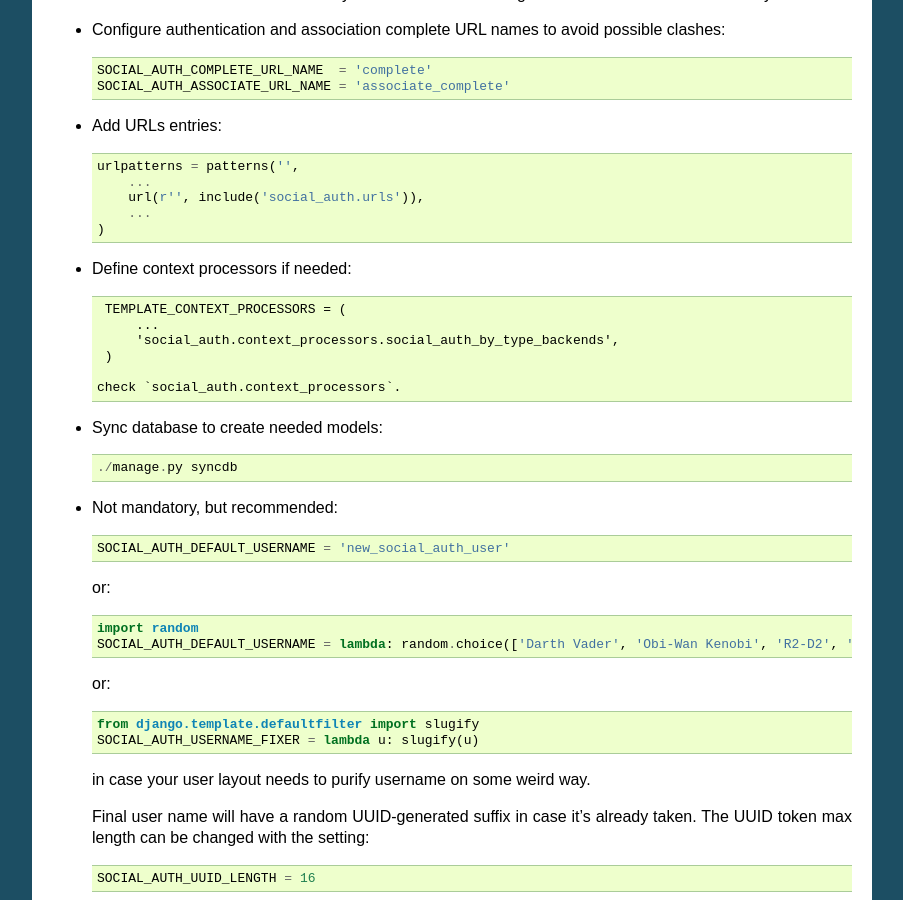
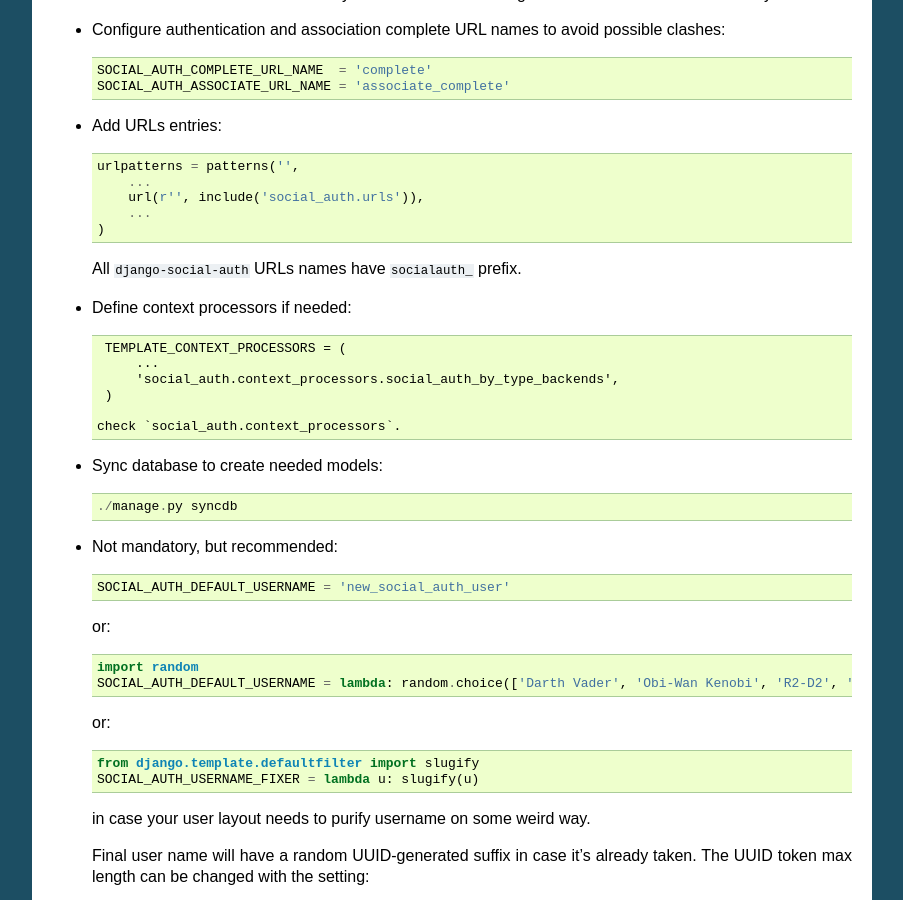
Before and after one commit to omab/django-social-auth, a Sphinx documentation site: the page built from doc/configuration.rst, in a window 1280 px wide and 900 px high, scrolled down 1702 px. Shown: the whole window, without its empty margins (198-1101 px from the left). Built offline with Sphinx 7.4.7, drawn with Linux system fonts in a browser that asks for light colours.

Commit message:
Mention URL names prefix in doc. Refs gh-115

```diff
--- a/README.rst
+++ b/README.rst
@@ -197,6 +197,8 @@ Configuration
         url(r'', include('social_auth.urls')),
         ...
     )
+
+  All ``django-social-auth`` URLs names have ``socialauth_`` prefix.
 
 - Define context processors if needed::
 
--- a/doc/configuration.rst
+++ b/doc/configuration.rst
@@ -107,6 +107,8 @@ Configuration
         ...
     )
 
+  All ``django-social-auth`` URLs names have ``socialauth_`` prefix.
+
 - Define context processors if needed::
 
     TEMPLATE_CONTEXT_PROCESSORS = (
```
